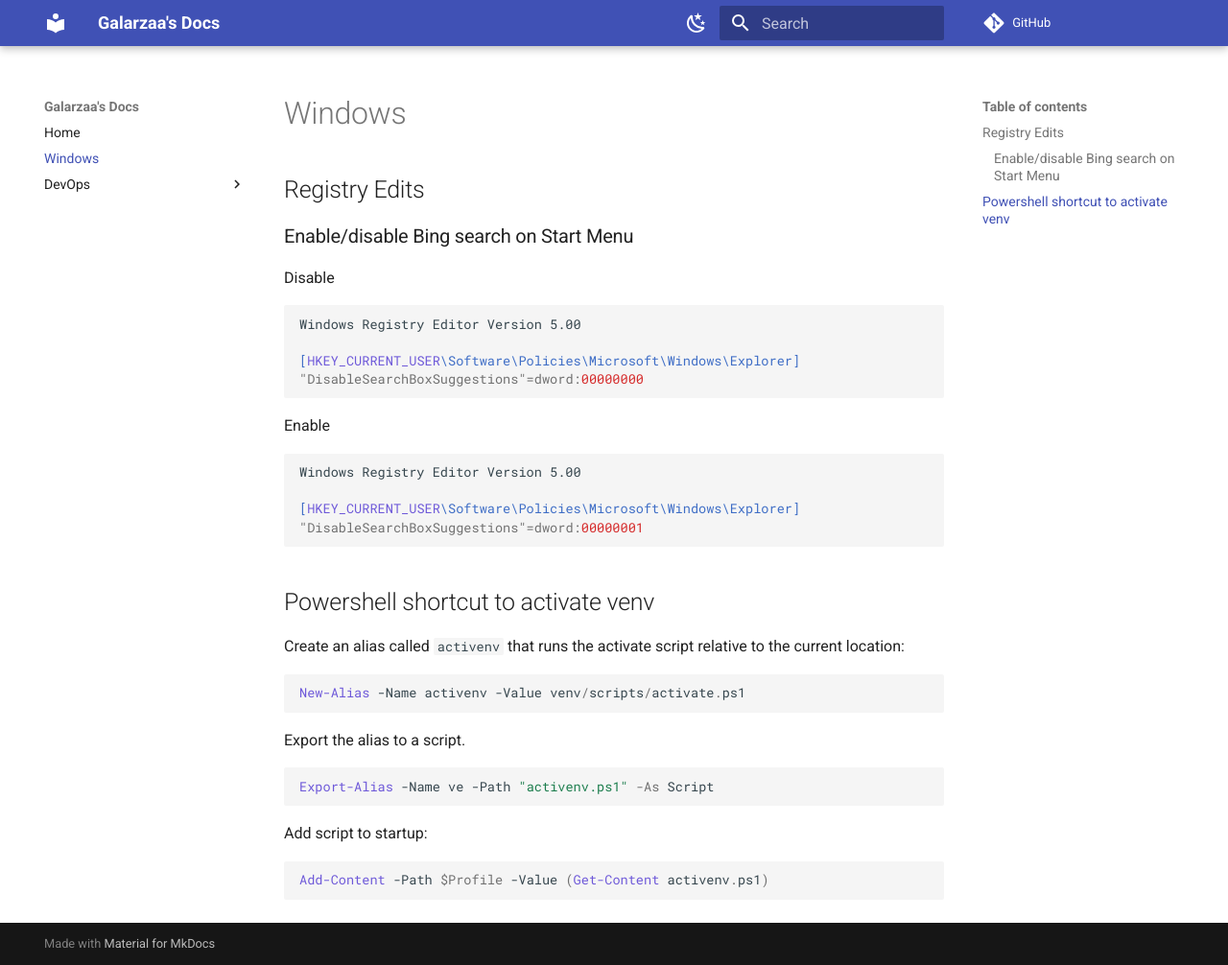
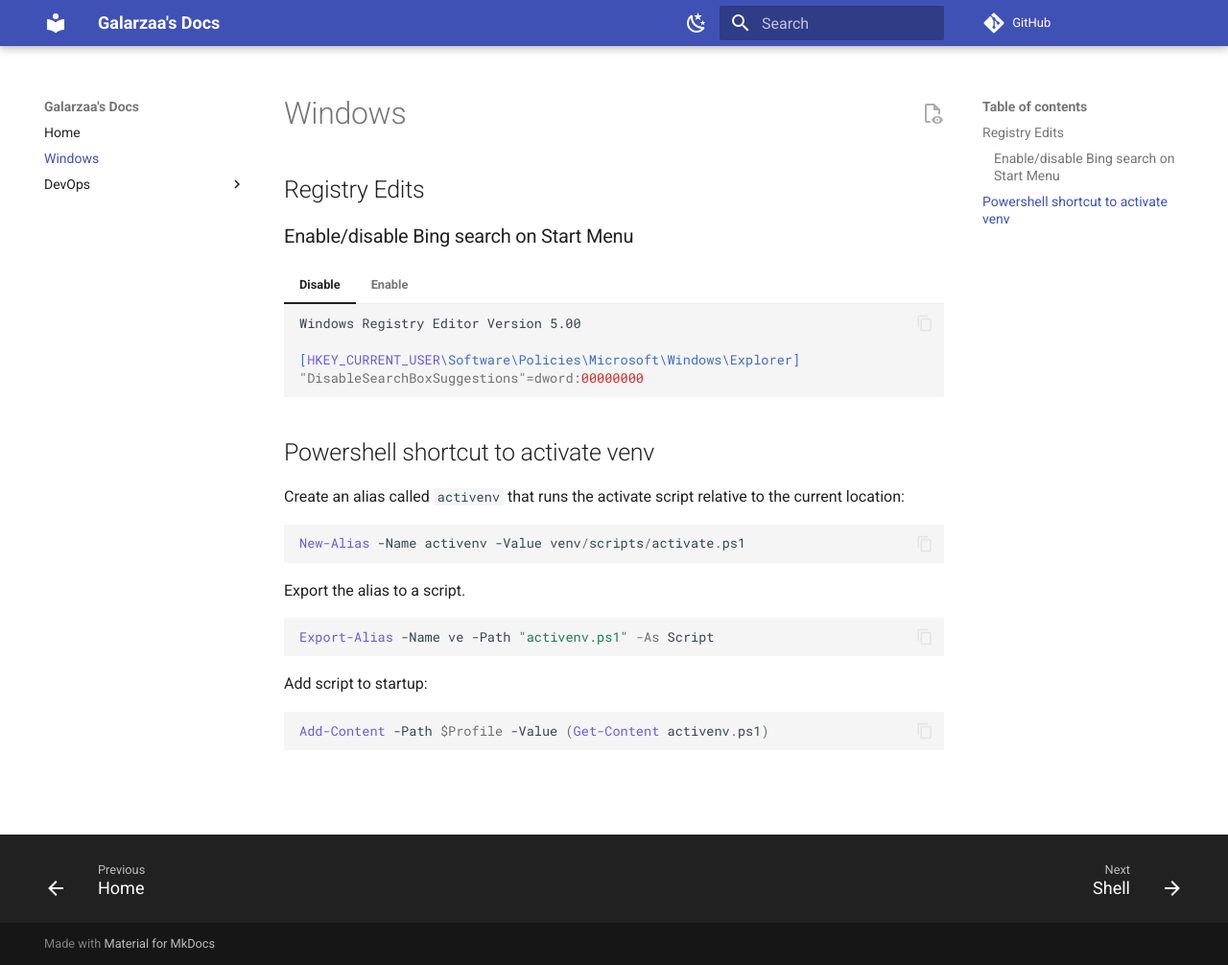
Before and after one commit to Galarzaa90/PersonalDocs, an MkDocs documentation site: the page built from docs/windows.md, in a window 1280 px wide and 1006 px high. Shown: the whole window at 96% size. Built offline with MkDocs 1.6.1 and Material for MkDocs 9.7.7, drawn with Linux system fonts in a browser that asks for light colours; comment, search, counter and statistics services are not loaded.

Commit message:
upgrade mkdocs to latest version

````diff
--- a/docs/windows.md
+++ b/docs/windows.md
@@ -2,21 +2,23 @@
 ## Registry Edits
 ### Enable/disable Bing search on Start Menu
 
-Disable
-```registry
-Windows Registry Editor Version 5.00
+=== "Disable"
 
-[HKEY_CURRENT_USER\Software\Policies\Microsoft\Windows\Explorer]
-"DisableSearchBoxSuggestions"=dword:00000000
-```
+    ```registry
+    Windows Registry Editor Version 5.00
 
-Enable
-```registry
-Windows Registry Editor Version 5.00
+    [HKEY_CURRENT_USER\Software\Policies\Microsoft\Windows\Explorer]
+    "DisableSearchBoxSuggestions"=dword:00000000
+    ```
 
-[HKEY_CURRENT_USER\Software\Policies\Microsoft\Windows\Explorer]
-"DisableSearchBoxSuggestions"=dword:00000001
-```
+=== "Enable"
+
+    ```registry
+    Windows Registry Editor Version 5.00
+
+    [HKEY_CURRENT_USER\Software\Policies\Microsoft\Windows\Explorer]
+    "DisableSearchBoxSuggestions"=dword:00000001
+    ```
 
 ## Powershell shortcut to activate venv
 
--- a/mkdocs.yml
+++ b/mkdocs.yml
@@ -20,6 +20,10 @@ theme:
     media: "(prefers-color-scheme: dark)"
   features:
     - navigation.tracking
+    - content.code.copy
+    - content.action.view
+    - navigation.footer
+    - navigation.instant
 
 plugins:
   - git-revision-date-localized
@@ -31,6 +35,8 @@ markdown_extensions:
   - pymdownx.inlinehilite
   - pymdownx.snippets
   - pymdownx.superfences
+  - pymdownx.tabbed:
+      alternate_style: true
 
 nav:
   - Home: index.md
--- a/requirements.txt
+++ b/requirements.txt
@@ -1,2 +1,2 @@
-mkdocs-material
+mkdocs-material~=9.0
 mkdocs-git-revision-date-localized-plugin
````
